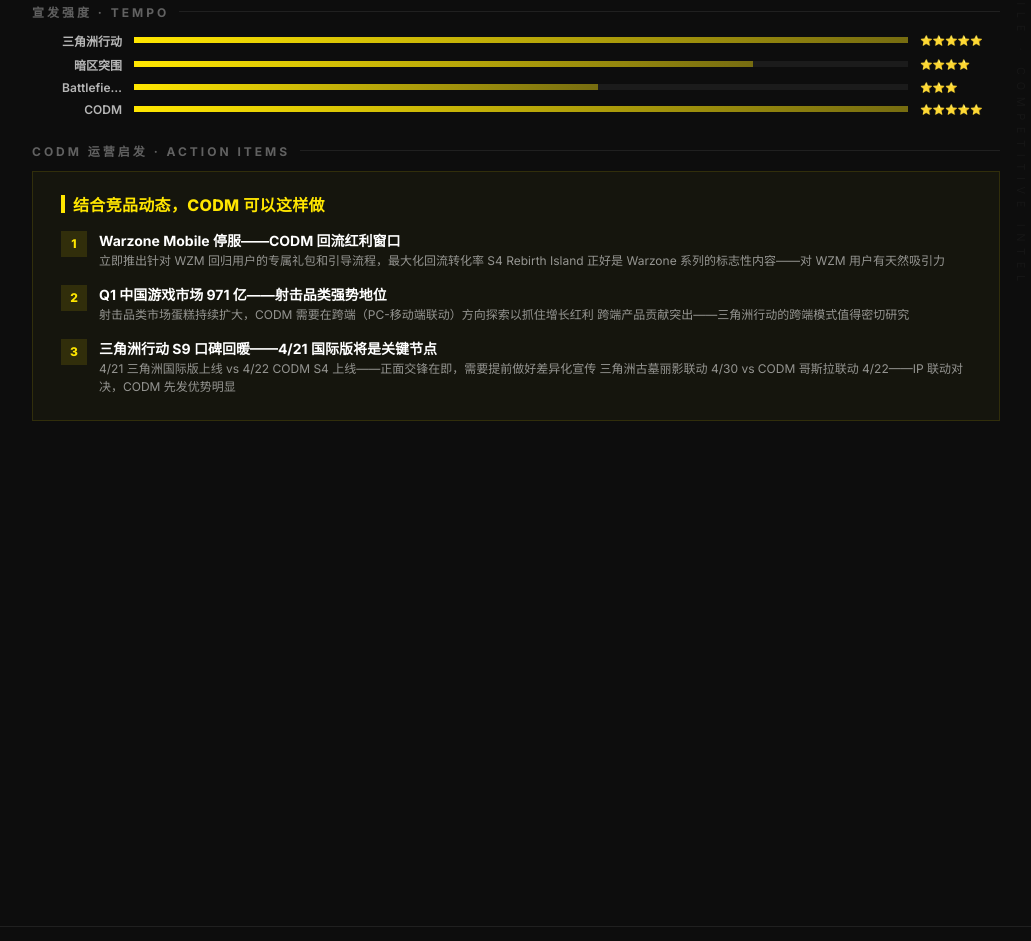
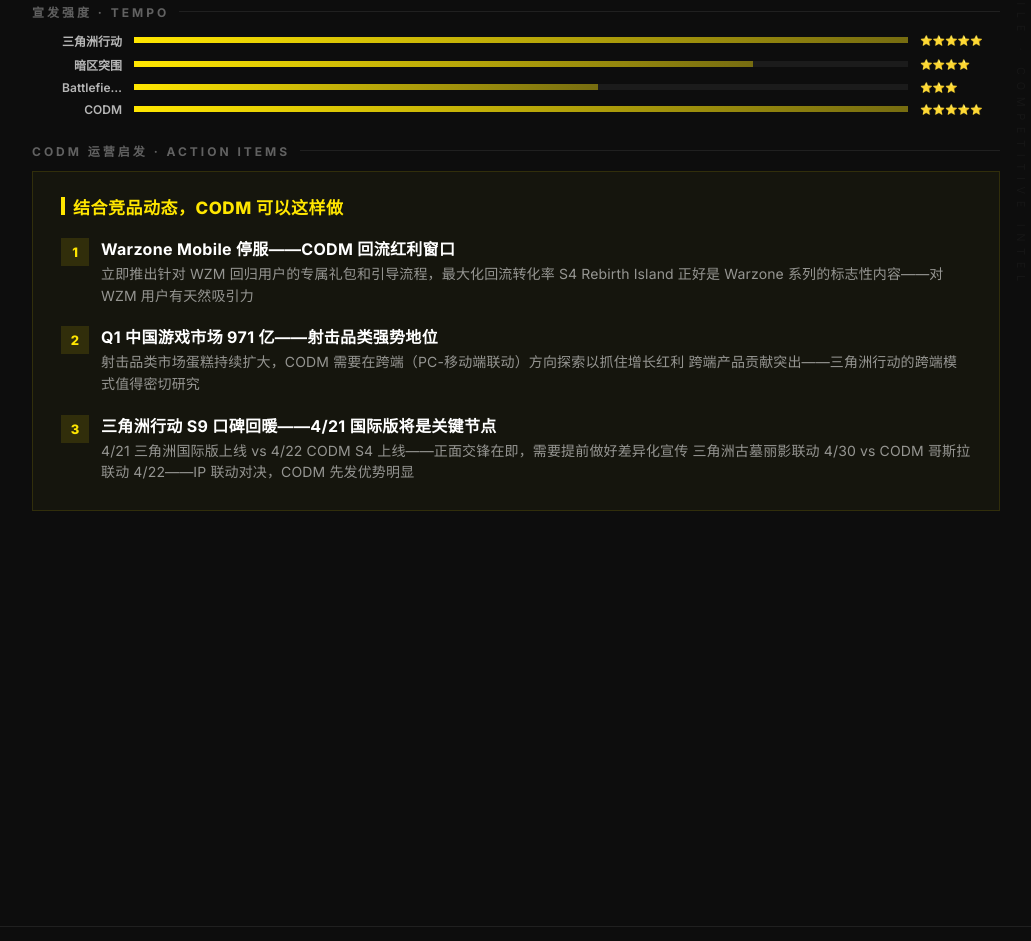
Before and after one commit to wangqi422/my-llm-wiki, a plain HTML site: page docs/competitive-daily/competitive-daily-card-20260419.html in a window 1280 px wide. Shown: the part 922-1863 px from the top of the page, without its empty margins (24-1055 px from the left). Drawn offline with Linux system fonts and the light colour scheme.

Commit message:
daily: CODM Competitive 20260419

```diff
--- a/docs/competitive-daily/competitive-daily-card-20260419.html
+++ b/docs/competitive-daily/competitive-daily-card-20260419.html
@@ -337,17 +337,17 @@
   .insights-box {
     background: rgba(255,230,0,0.03);
     border: 1px solid rgba(255,230,0,0.12);
-    padding: 20px 28px;
+    padding: 22px 28px;
     display: flex;
     flex-direction: column;
-    gap: 6px;
+    gap: 8px;
   }
 
   .insights-header {
-    font-size: 16px;
+    font-size: 17px;
     font-weight: 800;
     color: #FFE600;
-    letter-spacing: 0.02em;
+    letter-spacing: 0.03em;
     display: flex;
     align-items: center;
     gap: 8px;
@@ -366,41 +366,43 @@
     display: flex;
     gap: 12px;
     align-items: flex-start;
-    padding: 4px 0;
+    padding: 5px 0;
   }
 
   .insight-num {
-    width: 26px;
-    height: 26px;
+    width: 28px;
+    height: 28px;
     background: rgba(255,230,0,0.12);
     color: #FFE600;
-    font-size: 12px;
+    font-size: 13px;
     font-weight: 800;
     display: flex;
     align-items: center;
     justify-content: center;
     flex-shrink: 0;
-    margin-top: 1px;
+    margin-top: 2px;
   }
 
   .insight-body {
     flex: 1;
     display: flex;
     flex-direction: column;
-    gap: 2px;
+    gap: 3px;
   }
 
   .insight-title {
-    font-size: 14px;
+    font-size: 16px;
     font-weight: 700;
     color: #FFFFFF;
+    letter-spacing: 0.02em;
     margin-bottom: 0;
   }
 
   .insight-text {
-    font-size: 12px;
+    font-size: 14px;
     color: rgba(255,255,255,0.55);
-    line-height: 1.5;
+    line-height: 1.55;
+    letter-spacing: 0.01em;
   }
 
   /* ── Footer ── */
```
Also changed, not shown: docs/competitive-daily/competitive-daily-card-20260419.png.
